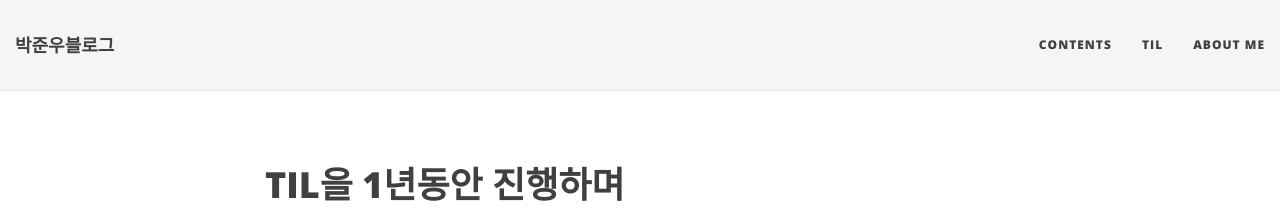
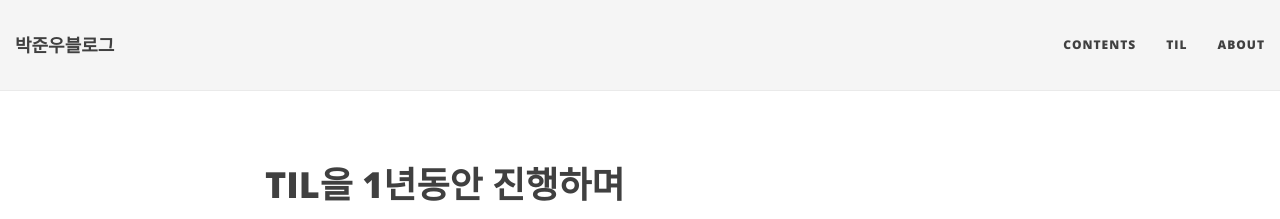
Before and after one commit to JUNWOO45/junwoo45.github.io.archived, a Jekyll site: the page built from index.html, in a window 1280 px wide. Shown: the top 219 px of the page. Built offline with Jekyll 4.4.1, drawn with Linux system fonts in a browser that asks for light colours; nearby versions of some CDN libraries; the list of posts is cut into pages by our own code.

Commit message:
Modify navigation bar title

```diff
--- a/_config.yml
+++ b/_config.yml
@@ -22,7 +22,7 @@ baseurl: ""
 navbar-links:
   Contents: "tags"
   TIL: "https://junwoo45til.netlify.com/#/"
-  About Me: "aboutme"
+  About: "aboutme"
   # Resources:
   #   - Beautiful Jekyll: "http://deanattali.com/beautiful-jekyll/"
   #   - Learn markdown: "http://www.markdowntutorial.com/"
```
